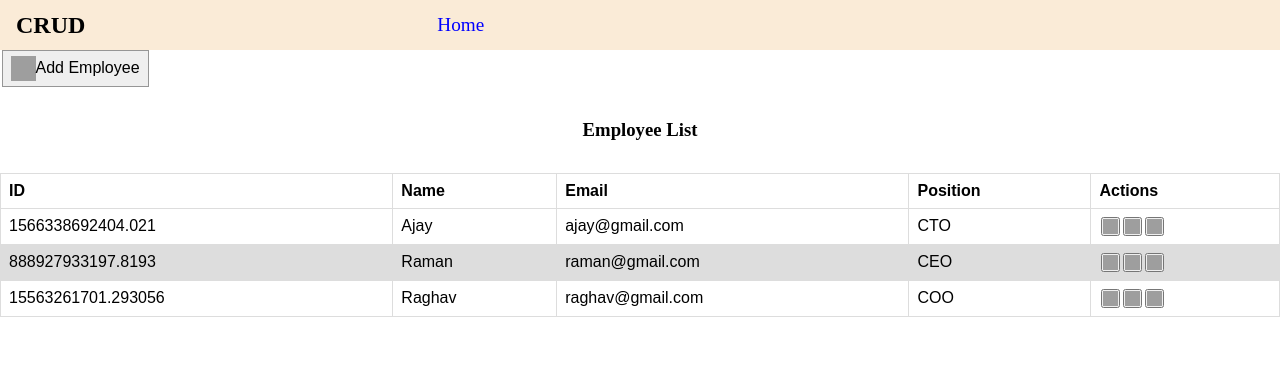
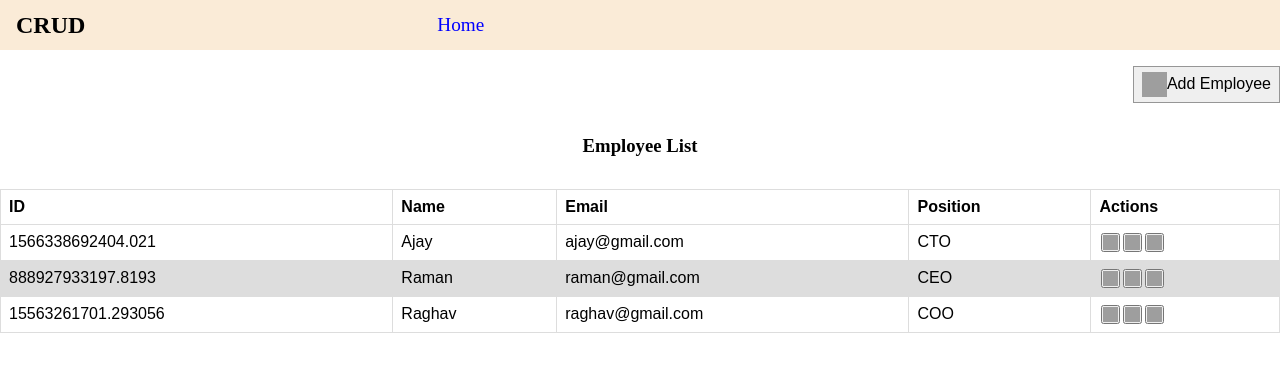
Before and after one commit to jaySmilet/react-ts-jan23, a React (Create React App) app: page / in a window 1280 px wide. Shown: the top 372 px of the page. Built offline with nearby package versions, Linux system fonts and the light colour scheme; grey boxes are pictures that could not be loaded.

Commit message:
1 file modified

```diff
--- a/components/EmployeeList/EmployeeList.css
+++ b/components/EmployeeList/EmployeeList.css
@@ -28,6 +28,7 @@ tr:nth-child(even) {
   outline: none;
   border: 1px solid #969696;
   padding: 0.3rem 0.5rem;
+  margin: 1rem 0 1rem auto;
 }
 .addButton img {
   width: 25px;
```
